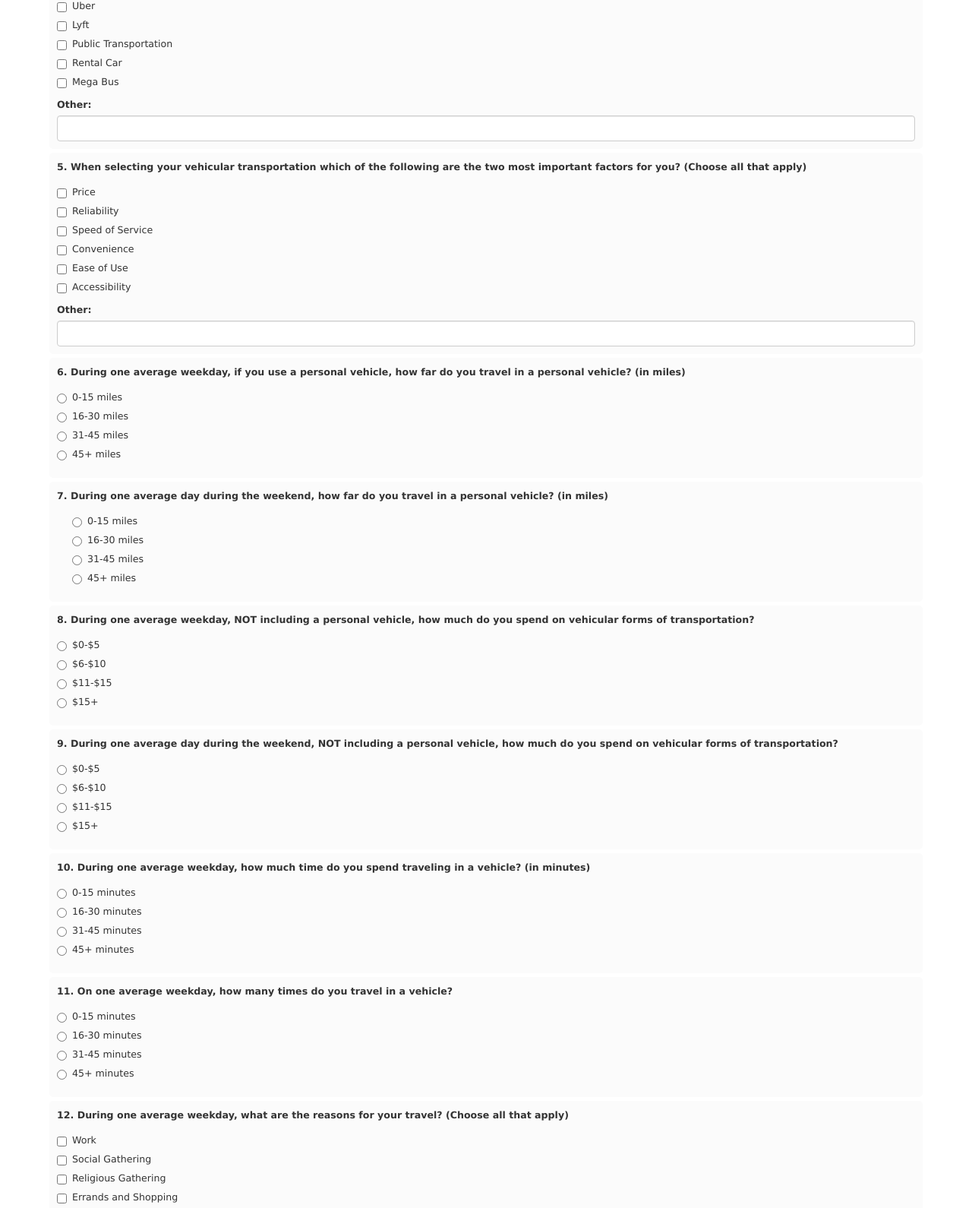
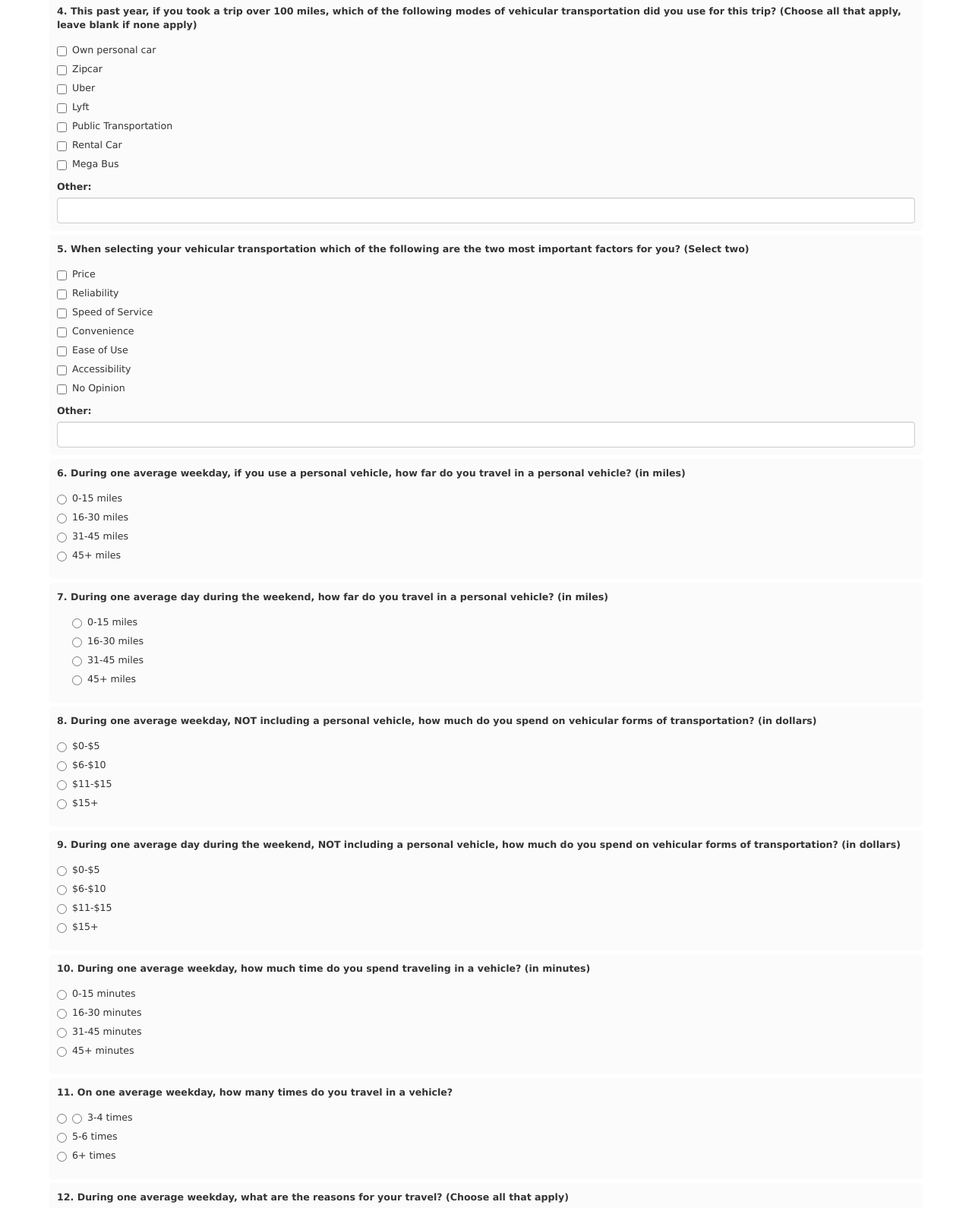
Before and after one commit to nalena/nalena.github.io, a plain HTML site: page index.html in a window 1280 px wide. Shown: the part 876-2466 px from the top of the page at 76% size. Drawn offline with nearby package versions, Linux system fonts and the light colour scheme.

Commit message:
Nalena no sabe que quiere

```diff
--- a/index.html
+++ b/index.html
@@ -28,7 +28,7 @@
 <div class="radio"><label><input name="Gender" type="radio" value="Female" />Female </label></div>
 </fieldset>
 
-<fieldset><label>2. Which of following modes of vehicular transportation did you use this past week? (Choose all that apply) </label>
+<fieldset><label>2. This past week, if you traveled in vehicular transportation which of following modes of vehicular transportation did you use? (Choose all that apply, leave blank if none apply) </label>
 
 <div class="checkbox"><label><input name="ModeofTransport" type="checkbox" value="Own personal car" />Own personal car </label></div>
 
@@ -49,7 +49,7 @@
 </section>
 </div>
 
-<fieldset><label>3. This past year, which of the following modes of vehicular transportation did you try for the first time? (Choose all that apply) </label>
+<fieldset><label>3. This past year, if you tried new modes of vehicular transportation which of the following did you try? (Choose all that apply, leave blank if none apply) </label>
 
 <div class="checkbox"><label><input name="ModeofTransport2" type="checkbox" value="Own personal car" />Own personal car </label></div>
 
@@ -66,7 +66,7 @@
 <div class="checkbox"><label><input name="ModeofTransport2" type="checkbox" value="Mega Bus" />Mega Bus </label></div>
 <label> Other: </label> <input class="form-control" name="ModeofTransport2" size="120" type="text" /></fieldset>
 
-<fieldset><label>4. This past year, if you took a trip over 100 miles, which of the following modes of vehicular transportation did you use for this trip? (Choose all that apply) </label>
+<fieldset><label>4. This past year, if you took a trip over 100 miles, which of the following modes of vehicular transportation did you use for this trip? (Choose all that apply, leave blank if none apply) </label>
 
 <div class="checkbox"><label><input name="ModeofTransport4" type="checkbox" value="Own personal car" />Own personal car </label></div>
 
@@ -83,7 +83,7 @@
 <div class="checkbox"><label><input name="ModeofTransport4" type="checkbox" value="Mega Bus" />Mega Bus </label></div>
 <label> Other: </label> <input class="form-control" name="ModeofTransport4" size="120" type="text" /></fieldset>
 
-<fieldset><label>5. When selecting your vehicular transportation which of the following are the two most important factors for you? (Choose all that apply) </label>
+<fieldset><label>5. When selecting your vehicular transportation which of the following are the two most important factors for you? (Select two) </label>
 
 <div class="checkbox"><label><input name="TransportFactors" type="checkbox" value="Price" />Price </label></div>
 
@@ -96,6 +96,8 @@
 <div class="checkbox"><label><input name="TransportFactors" type="checkbox" value="Ease of Use" />Ease of Use </label></div>
 
 <div class="checkbox"><label><input name="TransportFactors" type="checkbox" value="Accessibility" /> Accessibility </label></div>
+
+<div class="checkbox"><label><input name="TransportFactors" type="checkbox" value=“No “Opinion /> No Opinion </label></div>
 <label> Other: </label> <input class="form-control" name="TransportFactors" size="120" type="text" /></fieldset>
 
 <fieldset>
@@ -125,7 +127,7 @@
 </fieldset>
 
 <fieldset>
-<div class="input-group"><label>8. During one average weekday, NOT including a personal vehicle, how much do you spend on vehicular forms of transportation? </label>
+<div class="input-group"><label>8. During one average weekday, NOT including a personal vehicle, how much do you spend on vehicular forms of transportation? (in dollars) </label>
 
 <div class="radio"><label><input name="SpendNoPV" type="radio" value="$0-$5" /> $0-$5 </label></div>
 
@@ -138,7 +140,7 @@
 </fieldset>
 
 <fieldset>
-<div class="input-group"><label>9. During one average day during the weekend, NOT including a personal vehicle, how much do you spend on vehicular forms of transportation?</label>
+<div class="input-group"><label>9. During one average day during the weekend, NOT including a personal vehicle, how much do you spend on vehicular forms of transportation? (in dollars)</label>
 
 <div class="radio"><label><input name="SpendNoPVWk" type="radio" value="$0-$5" /> $0-$5 </label></div>
 
@@ -166,13 +168,13 @@
 <fieldset>
 <div class="input-group"><label>11. On one average weekday, how many times do you travel in a vehicle? </label>
 
-<div class="radio"><label><input name="TimeVehicle" type="radio" value="0-15 minutes" /> 0-15 minutes </label></div>
+<div class="radio"><label><input name="TimeVehicle" type="radio" value="0-2 times” /> 0-2 times </label></div>
 
-<div class="radio"><label><input name="TimeVehicle" type="radio" value="16-30 minutes" />16-30 minutes </label></div>
+<div class="radio"><label><input name="TimeVehicle" type="radio" value="3-4 times" />3-4 times </label></div>
 
-<div class="radio"><label><input name="TimeVehicle" type="radio" value="31-45 minutes" />31-45 minutes</label></div>
+<div class="radio"><label><input name="TimeVehicle" type="radio" value="5-6 times" />5-6 times</label></div>
 
-<div class="radio"><label><input name="TimeVehicle" type="radio" value="45+ minutes" />45+ minutes</label></div>
+<div class="radio"><label><input name="TimeVehicle" type="radio" value="6+ times" />6+ times</label></div>
 </div>
 </fieldset>
 
```
